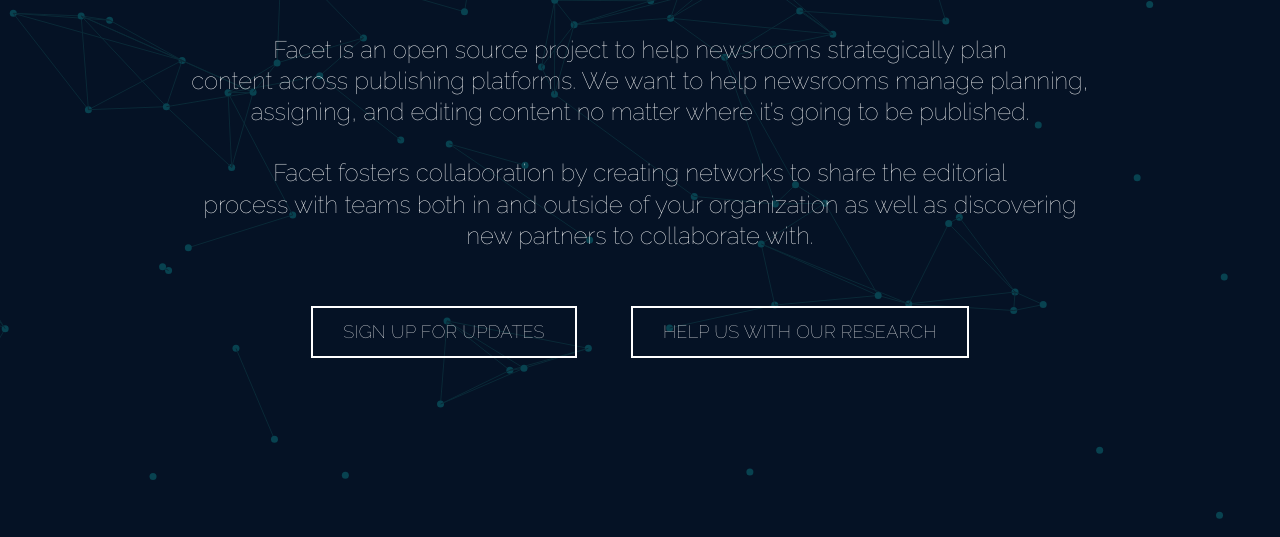
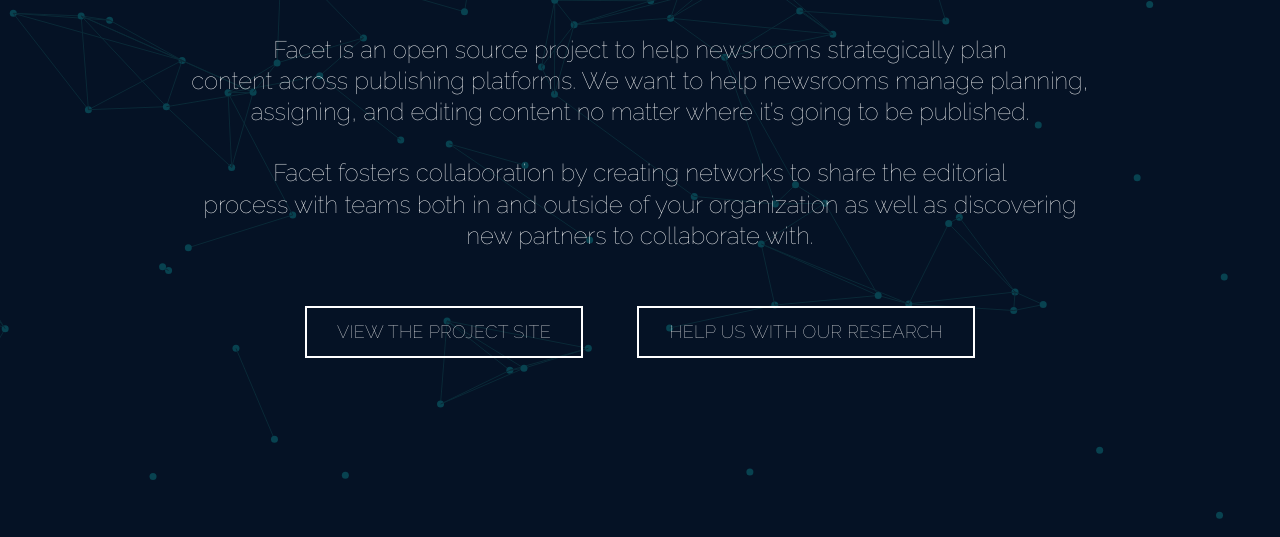
Before and after one commit to ProjectFacet/projectfacet.github.io, a plain HTML site: page index.html in a window 1280 px wide. Shown: the part 263-800 px from the top of the page. Drawn offline with Linux system fonts and the light colour scheme.

Commit message:
removed tinyletter link

```diff
--- a/index.html
+++ b/index.html
@@ -25,7 +25,7 @@
           process with teams both in and outside of your organization as well as discovering<br>
           new partners to collaborate with.</p>
           </div>
-          <a href="https://tinyletter.com/ProjectFacet" title="Keep up with project updates" class="btn">Sign Up For Updates</a> <a href="https://docs.google.com/forms/d/1351VM1XkkUl-FZxV84FW-DN4EG-MyXYwsFgMmTprJc4/formResponse" title="Fill out our newsroom survey or sign up for an interview" class="btn">Help us With Our Research</a>
+          <a href="http://www.projectfacet.org/" title="View the Project Site" class="btn">View the Project Site</a> <a href="https://docs.google.com/forms/d/1351VM1XkkUl-FZxV84FW-DN4EG-MyXYwsFgMmTprJc4/formResponse" title="Fill out our newsroom survey or sign up for an interview" class="btn">Help us With Our Research</a>
         </div>
       </div>
 
```
